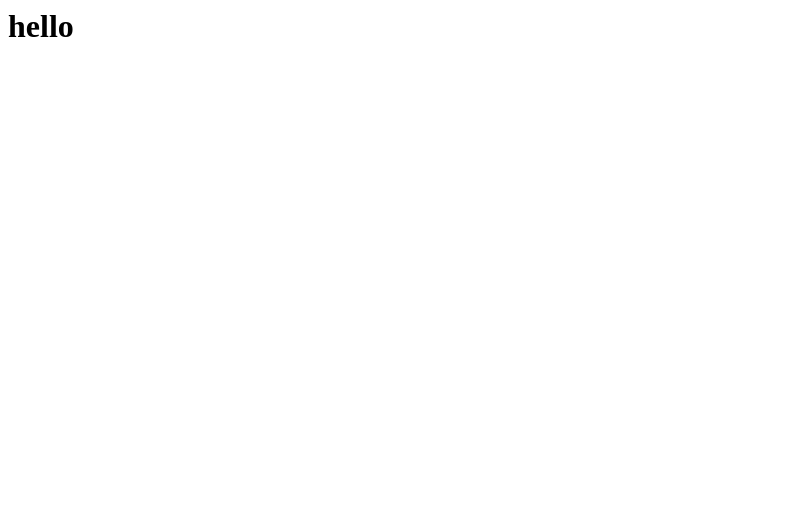
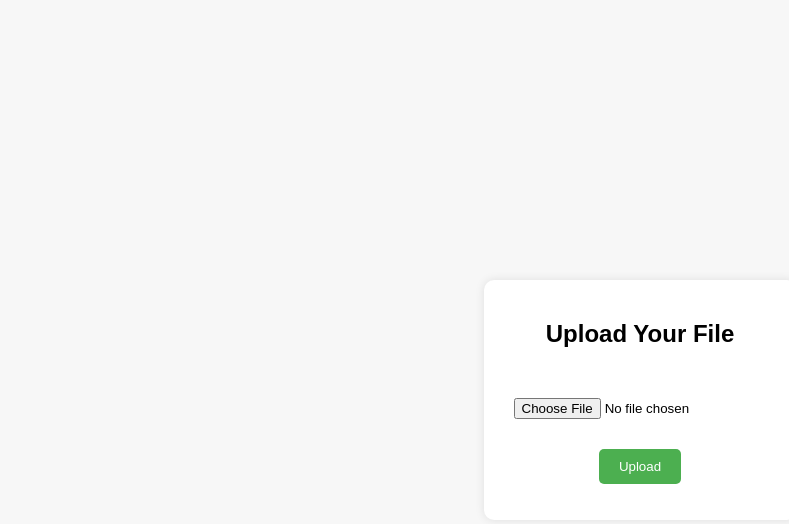
Before and after one commit to RingedPlanet/DecoherenceLab, a plain HTML site: page index.html in a window 1280 px wide. Shown: the whole page, without its empty margins (0-789 px from the left). Drawn offline with Linux system fonts and the light colour scheme.

Commit message:
file_upload

```diff
--- a/index.html
+++ b/index.html
@@ -1 +1,93 @@
-<h1>hello</h1>
+<!DOCTYPE html>
+<html lang="en">
+
+<head>
+    <meta charset="UTF-8">
+    <meta name="viewport" content="width=device-width, initial-scale=1.0">
+    <title>File Upload</title>
+    <style>
+        body {
+            font-family: Arial, sans-serif;
+            background-color: #f7f7f7;
+            display: flex;
+            justify-content: center;
+            align-items: center;
+            height: 100vh;
+            margin: 0;
+        }
+
+        .upload-container {
+            background-color: white;
+            padding: 20px;
+            border-radius: 10px;
+            box-shadow: 0 0 10px rgba(0, 0, 0, 0.1);
+            text-align: center;
+        }
+
+        input[type="file"] {
+            padding: 10px;
+            margin: 20px 0;
+        }
+
+        .upload-container h2 {
+            margin-bottom: 20px;
+        }
+
+        button {
+            background-color: #4CAF50;
+            color: white;
+            padding: 10px 20px;
+            border: none;
+            border-radius: 5px;
+            cursor: pointer;
+        }
+
+        button:hover {
+            background-color: #45a049;
+        }
+    </style>
+</head>
+
+<body>
+    <div class="upload-container">
+        <h2>Upload Your File</h2>
+        <input type="file" id="fileInput" />
+        <br />
+        <button onclick="uploadFile()">Upload</button>
+        <p id="status"></p>
+    </div>
+
+    <script>
+        async function uploadFile() {
+            const fileInput = document.getElementById('fileInput');
+            const file = fileInput.files[0];
+            const status = document.getElementById('status');
+
+            if (file) {
+                const formData = new FormData();
+                formData.append('file', file);
+
+                try {
+                    const response = await fetch('/upload', {
+                        method: 'POST',
+                        body: formData,
+                    });
+
+                    if (response.ok) {
+                        const result = await response.json();
+                        status.textContent = 'File uploaded successfully: ' + result.filename;
+                    } else {
+                        status.textContent = 'Upload failed!';
+                    }
+                } catch (error) {
+                    console.error('Error:', error);
+                    status.textContent = 'Error during upload!';
+                }
+            } else {
+                status.textContent = 'No file selected!';
+            }
+        }
+    </script>
+</body>
+
+</html>
```
